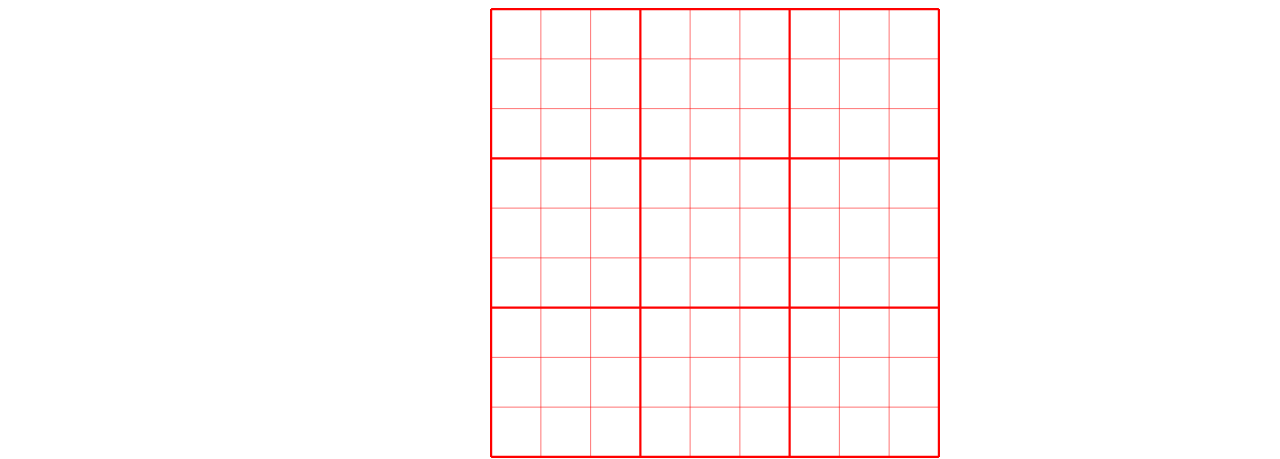
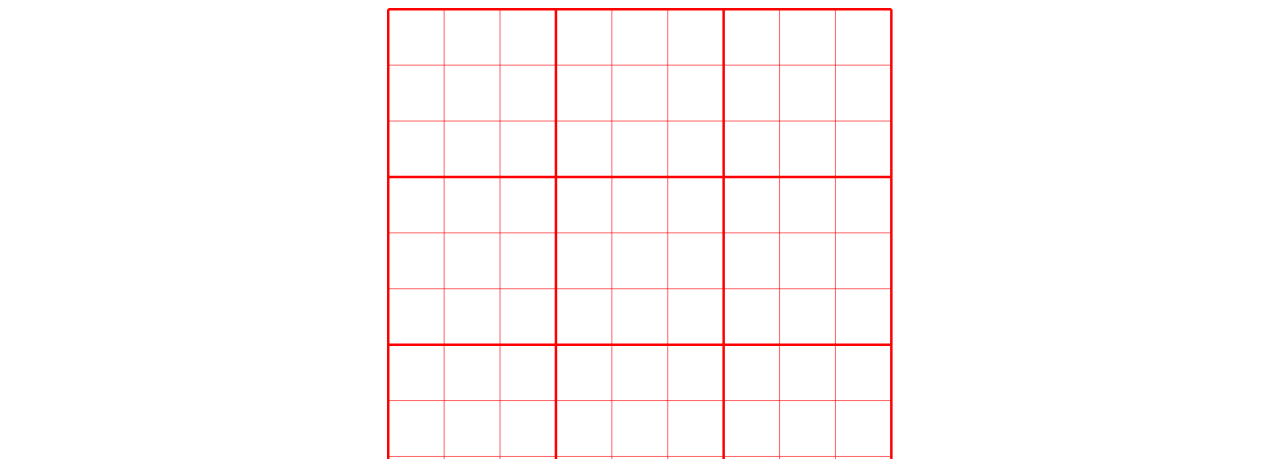
Before and after one commit to dainisp/sudokusmart, a website built with Vite: page index.html in a window 1280 px wide. Shown: the top 459 px of the page. Built offline with nearby package versions, Linux system fonts and the light colour scheme; files whose address does not match are found by name; what @svgdotjs/svg.js would draw is missing.

Commit message:
Center game board, make video 100% width

```diff
--- a/index.html
+++ b/index.html
@@ -11,8 +11,8 @@
 <body>
   <div id="app"></div>
   <script type="module" src="/main.js"></script>
-  <div id="field" class="center">
-    <svg id="svgtag" width="150%" viewBox="-2 -2 814 814" xmlns="http://www.w3.org/2000/svg">
+  <div id="field" class="svg_center">
+    <svg id="svgtag" class="scaled-path-svg" width="100%" viewBox="-2 -2 814 814" xmlns="http://www.w3.org/2000/svg">
       <line x1="0" y1="0" x2="810" y2="0" style="stroke:red;stroke-width:4" />
       <line x1="810" y1="0" x2="810" y2="810" style="stroke:red;stroke-width:4" />
       <line x1="0" y1="810" x2="810" y2="810" style="stroke:red;stroke-width:4" />
--- a/input.css
+++ b/input.css
@@ -1,5 +1,11 @@
 .center {
     max-width: fit-content;
+    margin-left: auto;
+    margin-right: auto;
+}
+
+.svg_center {
+    max-width: 40%;
     margin-left: auto;
     margin-right: auto;
 }
@@ -24,8 +30,8 @@ div.buttons {
 span.checklabel {
     border-right: 10px solid white;
 }
-a#strategylink
-{
+
+a#strategylink {
 
     border-left: 10px solid white;
 }
@@ -58,4 +64,5 @@ svg {
     left: 0;
     opacity: 0.6;
     visibility: hidden;
+    max-width: 100%;
 }
```
